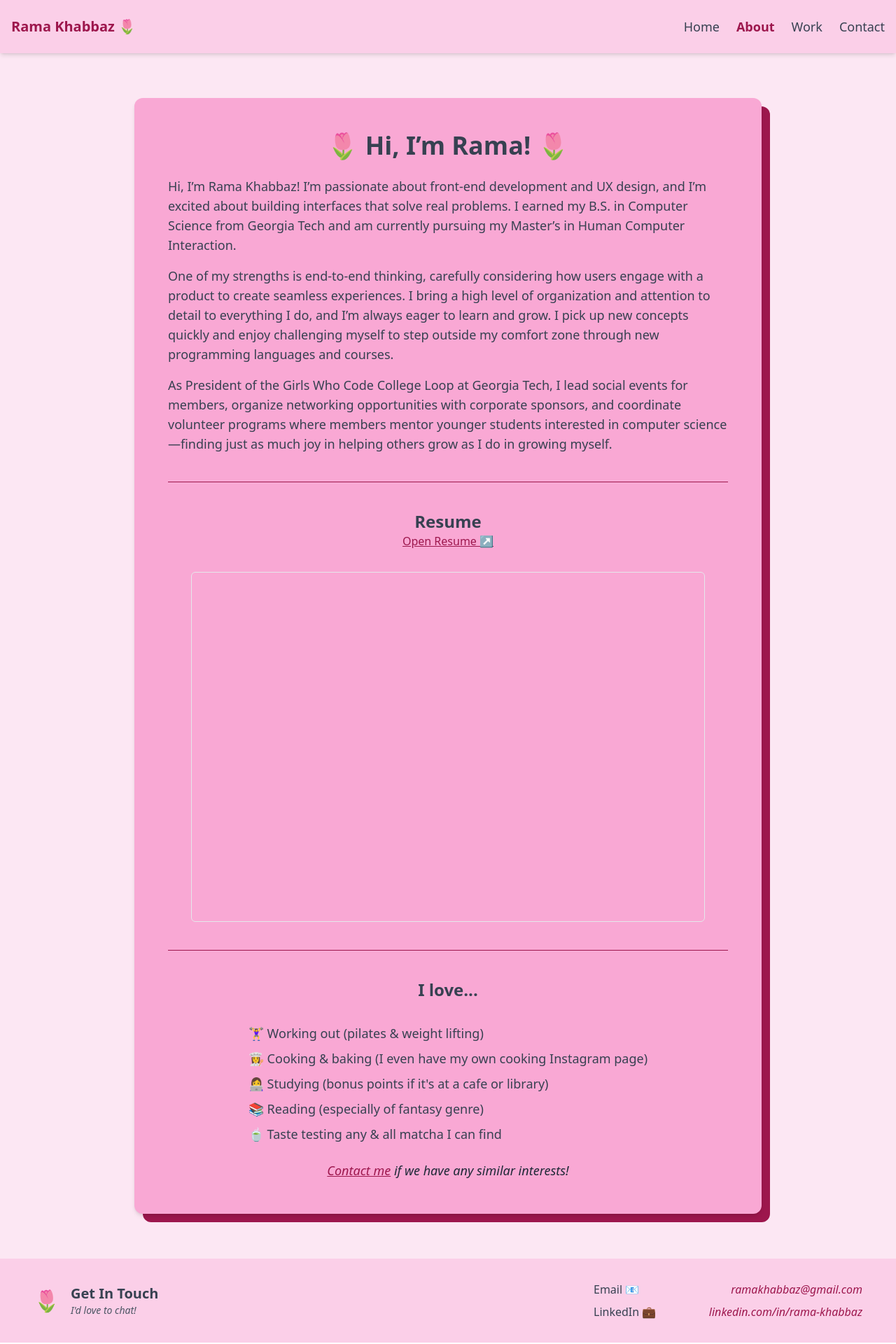
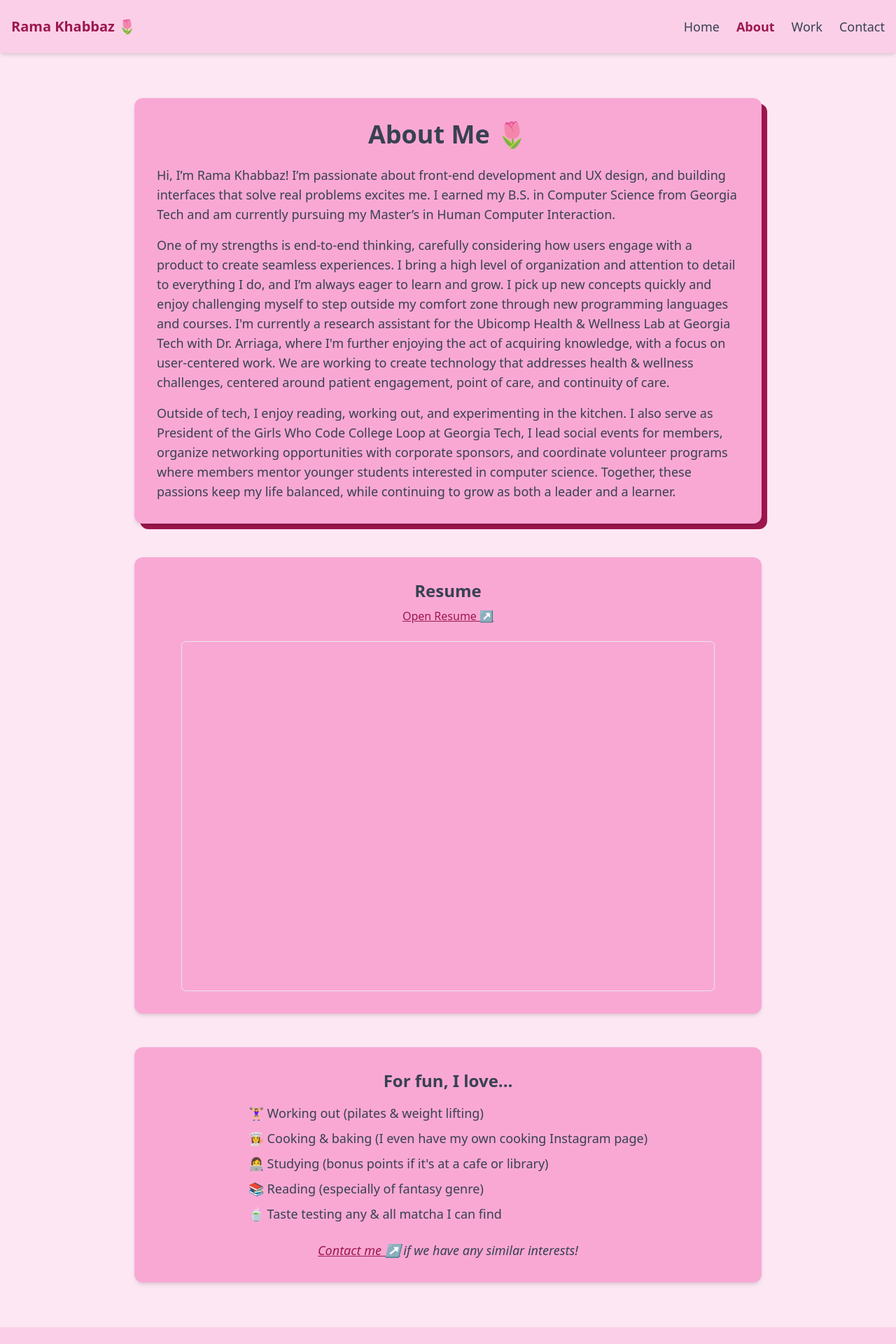
Before and after one commit to ramakhabbaz/portfolio, a React (Vite) app: page /about in a window 1280 px wide. Shown: the top 1920 px of the page at 70% size. Built offline with nearby package versions, Linux system fonts and the light colour scheme.

Commit message:
Visual adjustments to About page

```diff
--- a/src/components/Footer.tsx
+++ b/src/components/Footer.tsx
@@ -20,7 +20,7 @@ export default function Footer() {
             <span className="text-gray-700 font-medium">Email 📧</span>
             <a
               href="mailto:ramakhabbaz@gmail.com"
-              className="text-pink-800 hover:underline text-right italic"
+              className="text-pink-800 text-right italic underline hover:text-pink-900"
             >
               ramakhabbaz@gmail.com
             </a>
@@ -33,7 +33,7 @@ export default function Footer() {
               href="https://linkedin.com/in/rama-khabbaz"
               target="_blank"
               rel="noopener noreferrer"
-              className="text-pink-800 hover:underline text-right italic"
+              className="text-pink-800 underline hover:text-pink-900 text-right italic"
             >
               linkedin.com/in/rama-khabbaz
             </a>
--- a/src/pages/About.tsx
+++ b/src/pages/About.tsx
@@ -1,43 +1,52 @@
 export default function About() {
   return (
-    <section className="bg-pink-100 min-h-screen flex items-center justify-center px-6 py-16">
-      <div className="relative max-w-4xl w-full">
-        {/* Shadow box behind */}
-        <div className="absolute inset-0 translate-x-3 translate-y-3 rounded-xl z-0 bg-pink-800" />
-
-        {/* Foreground card */}
-        <div className="relative rounded-xl p-8 md:p-12 shadow-md z-10 text-center bg-pink-300">
+    <section className="bg-pink-100 min-h-screen px-6 py-16">
+      <div className="max-w-4xl mx-auto space-y-12">
+        {/* About Me Card*/}
+        <div className="relative">
+          <div className="absolute inset-0 translate-x-2 translate-y-2 rounded-xl bg-pink-800 z-0" />
+          <div className="relative bg-pink-300 rounded-xl p-8 shadow-md z-10 text-center">
             <h1 className="text-4xl font-bold text-gray-700 mb-6">
-            🌷 Hi, I’m Rama! 🌷
+              About Me 🌷
             </h1>
             <p className="text-lg text-left text-gray-700 mb-4">
-            Hi, I’m Rama Khabbaz! I’m passionate about front-end development and
-            UX design, and I’m excited about building interfaces that solve real
-            problems. I earned my B.S. in Computer Science from Georgia Tech and
-            am currently pursuing my Master’s in Human Computer Interaction.
+              Hi, I’m Rama Khabbaz! I’m passionate about front-end development
+              and UX design, and building interfaces that solve real problems
+              excites me. I earned my B.S. in Computer Science from Georgia Tech
+              and am currently pursuing my Master’s in Human Computer
+              Interaction.
             </p>
             <p className="text-lg text-left text-gray-700 mb-4">
               One of my strengths is end-to-end thinking, carefully considering
               how users engage with a product to create seamless experiences. I
               bring a high level of organization and attention to detail to
               everything I do, and I’m always eager to learn and grow. I pick up
-            new concepts quickly and enjoy challenging myself to step outside my
-            comfort zone through new programming languages and courses.
+              new concepts quickly and enjoy challenging myself to step outside
+              my comfort zone through new programming languages and courses. I'm
+              currently a research assistant for the Ubicomp Health & Wellness
+              Lab at Georgia Tech with Dr. Arriaga, where I'm further enjoying
+              the act of acquiring knowledge, with a focus on user-centered
+              work. We are working to create technology that addresses health &
+              wellness challenges, centered around patient engagement, point of
+              care, and continuity of care.
             </p>
             <p className="text-lg text-left text-gray-700">
-            As President of the Girls Who Code College Loop at Georgia Tech, I
-            lead social events for members, organize networking opportunities
-            with corporate sponsors, and coordinate volunteer programs where
-            members mentor younger students interested in computer
-            science—finding just as much joy in helping others grow as I do in
-            growing myself.
+              Outside of tech, I enjoy reading, working out, and experimenting
+              in the kitchen. I also serve as President of the Girls Who Code
+              College Loop at Georgia Tech, I lead social events for members,
+              organize networking opportunities with corporate sponsors, and
+              coordinate volunteer programs where members mentor younger
+              students interested in computer science. Together, these passions
+              keep my life balanced, while continuing to grow as both a leader
+              and a learner.
             </p>
+          </div>
+        </div>
 
-          {/* Horizontal Divider*/}
-          <hr className="border-pink-800 my-10" />
-          {/* Resume Section */}
-          <h2 className="text-2xl font-bold text-gray-700">Resume</h2>
-          <div className="text-center mb-8">
+        {/* Resume Card */}
+        <div className="relative">
+          <div className="relative bg-pink-300 rounded-xl p-8 shadow-md z-10 text-center">
+            <h2 className="text-2xl font-bold text-gray-700 mb-2">Resume</h2>
             <a
               href="/Resume.pdf"
               target="_blank"
@@ -46,25 +55,29 @@ export default function About() {
             >
               Open Resume ↗
             </a>
-          </div>
-          <div className="w-11/12 h-[500px] mx-auto">
+            <div className="w-11/12 h-[500px] mx-auto mt-6">
               <iframe
                 src="/Resume.pdf"
                 className="w-full h-full rounded-md border"
                 title="Rama Khabbaz's Resume"
               />
             </div>
+          </div>
+        </div>
 
-          {/* Horizontal Divider*/}
-          <hr className="border-pink-800 my-10" />
-
-          {/* Fun Facts Section */}
-          <h2 className="text-2xl font-bold text-gray-700 mb-8">I love...</h2>
+        {/* Fun Facts Card */}
+        <div className="relative">
+          <div className="relative bg-pink-300 rounded-xl p-8 shadow-md z-10 text-center">
+            <h2 className="text-2xl font-bold text-gray-700 mb-4">
+              For fun, I love...
+            </h2>
+            <h1 className="text-xl font-medium text-gray-700 mb-2"></h1>
             <div className="flex justify-center">
               <ul className="text-left text-lg text-gray-700 space-y-2">
                 <li>🏋️‍♀️ Working out (pilates & weight lifting)</li>
                 <li>
-                👩‍🍳 Cooking & baking (I even have my own cooking Instagram page)
+                  👩‍🍳 Cooking & baking (I even have my own cooking Instagram
+                  page)
                 </li>
                 <li>👩‍💻 Studying (bonus points if it's at a cafe or library)</li>
                 <li>📚 Reading (especially of fantasy genre)</li>
@@ -72,17 +85,18 @@ export default function About() {
               </ul>
             </div>
 
-          <p className="mt-6 text-gray-800 text-lg italic">
+            <p className="mt-6 text-gray-700 text-lg italic">
               <a
                 href="/contact"
                 className="underline text-pink-800 hover:text-pink-900"
               >
-              Contact me
+                Contact me ↗
               </a>{" "}
               if we have any similar interests!
             </p>
           </div>
         </div>
+      </div>
     </section>
   );
 }
```
Lines whose indentation alone changed are shown as unchanged.
